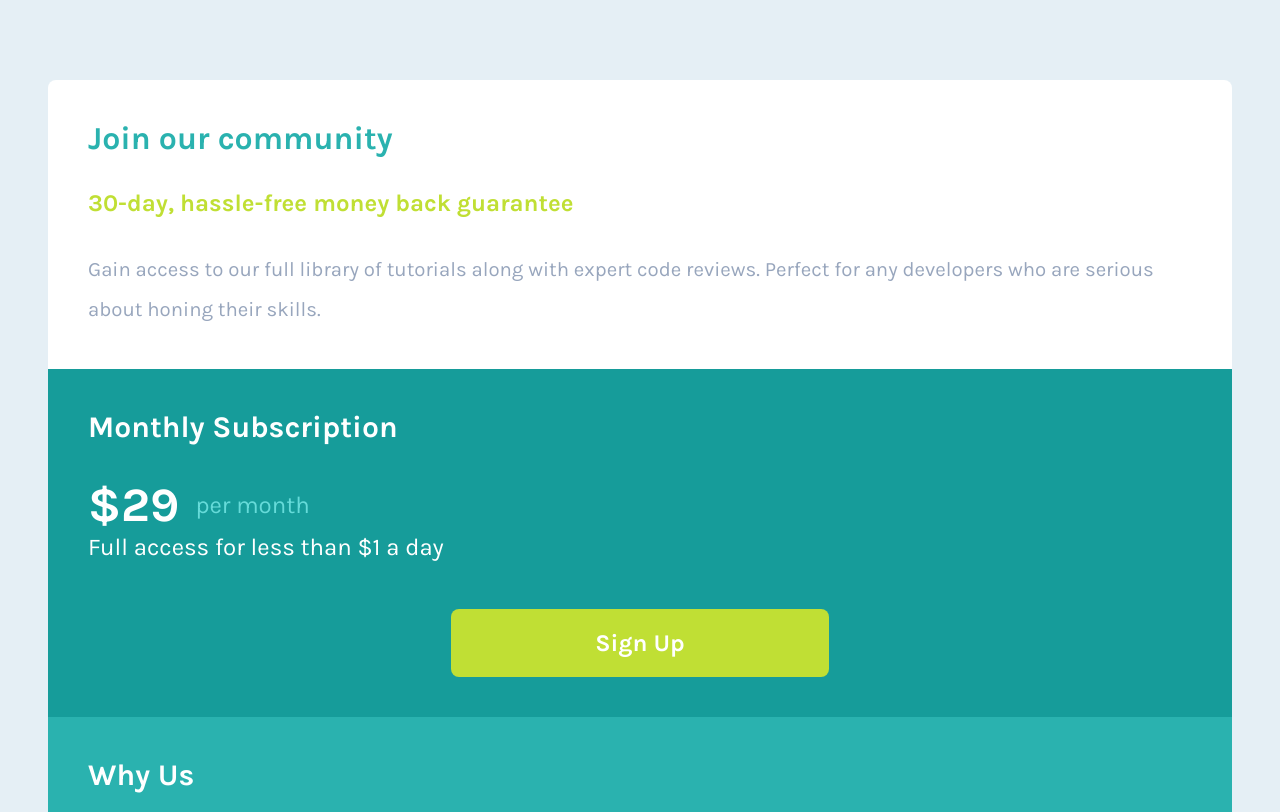
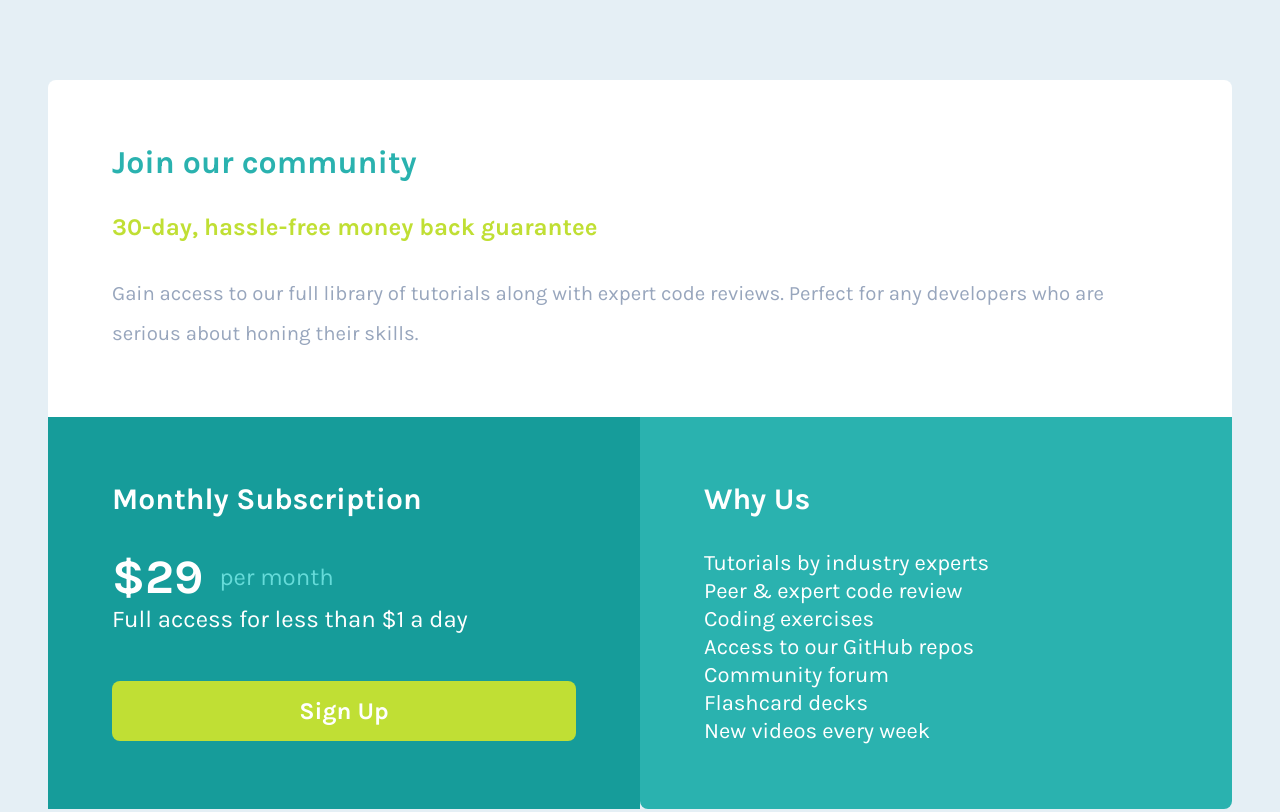
Before and after one commit to mariamorena27/single_price_grid_component, a plain HTML site: page index.html in a window 1280 px wide. Shown: the top 812 px of the page. Drawn offline with Linux system fonts and the light colour scheme.

Commit message:
desktop version

```diff
--- a/style.css
+++ b/style.css
@@ -14,8 +14,8 @@ body {
 main {
   background-color: white;
   padding: 2.5rem;
-  border-top-left-radius: .5rem;
-  border-top-right-radius: .5rem;
+  border-top-left-radius: 0.5rem;
+  border-top-right-radius: 0.5rem;
 }
 
 main h2 {
@@ -84,10 +84,11 @@ section h2 {
   font-size: 1.5rem;
   font-weight: 700;
   border: none;
-  border-radius: .5rem;
-  padding: 1.25rem 9rem;
+  border-radius: 0.5rem;
   margin-inline: auto;
-  transition: all .2s;
+  width: 100%;
+  height: 60px;
+  transition: all 0.2s;
 }
 
 .subscription button:hover {
@@ -98,8 +99,8 @@ section h2 {
 section .why {
   background-color: hsl(179, 62%, 43%);
   padding: 2.5rem;
-  border-bottom-left-radius: .5rem;
-  border-bottom-right-radius: .5rem;
+  border-bottom-left-radius: 0.5rem;
+  border-bottom-right-radius: 0.5rem;
 }
 
 .why ul li {
@@ -109,3 +110,26 @@ section .why {
   font-weight: 400;
   line-height: 1.75rem;
 }
+
+@media screen and (min-width: 700px) and (max-width: 1024px) {
+  main,
+  section .subscription,
+  section .subscription .value,
+  section .why {
+    text-align: center;
+    align-items: center;
+    padding-inline: 5rem;
+  }
+}
+
+@media screen and (min-width: 1025px) {
+  main,
+  section .subscription,
+  section .why {
+    padding: 4rem;
+  }
+
+  section {
+    grid-template-columns: 1fr 1fr;
+  }
+}
```
